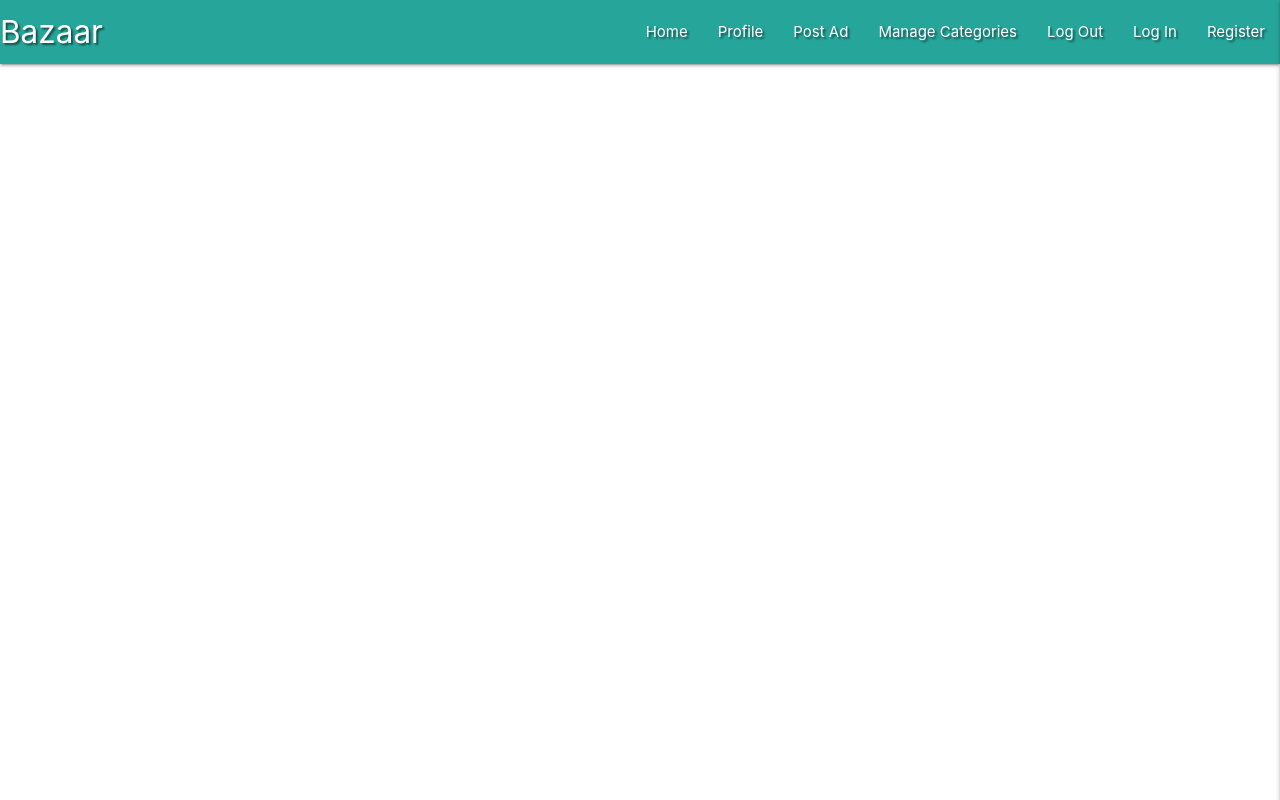
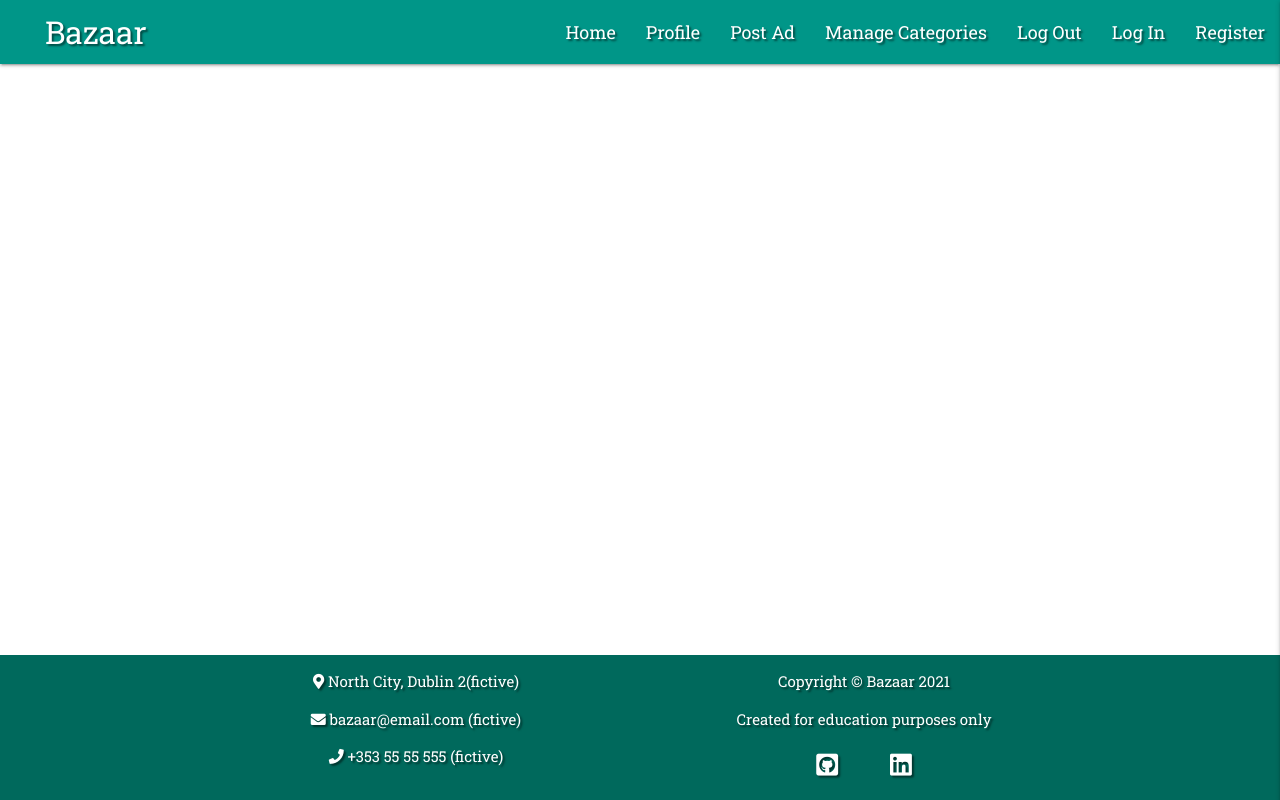
Before and after one commit to Kiran6248/MS3-bazaar, a Flask app: page / in a window 1280 px wide. Run offline with Flask 2, Linux system fonts and the light colour scheme; data that the repository does not hold is empty; some libraries are stand-ins or nearby versions.

Commit message:
Add Footer

```diff
--- a/static/css/style.css
+++ b/static/css/style.css
@@ -1,5 +1,52 @@
 @import url('https://fonts.googleapis.com/css2?family=Roboto+Slab&display=swap');
+
+body {
+    font-family: "Roboto Slab", sans-serif;
+    font-size: 1rem;
+    display: flex;
+    min-height: 100vh;
+    flex-direction: column;
+}
+
+main {
+    flex: 1 0 auto;
+}
 
 .text-shadow {
     text-shadow: 2px 2px 2px rgba(0,0,0,0.5);
 }
+
+/*------------------------------------------------navbar*/
+
+nav ul li a {
+    font-size: 1.2rem;
+}
+
+/*------------------------------------------------footer*/
+.page-footer {
+    padding-top: 0px !important;
+}
+
+.page-footer .row {
+    margin-bottom: 0px !important;
+}
+.page-footer li {
+    display: inline;
+    margin: 15px;
+}
+
+.page-footer li a i {
+    width: 40px;
+    height: 40px;
+    font-size: 25px;
+    color: #fff;
+    text-align: center;
+    line-height: 40px;
+}
+
+/*------------------------------------------------media query*/
+@media (min-width: 992px){
+    .brand-logo {
+        margin-left: 3rem;
+    }
+}
--- a/static/js/script.js
+++ b/static/js/script.js
@@ -1,3 +1,11 @@
 $(document).ready(function(){
     $(".sidenav").sidenav({edge: "right"});
   });
+
+// -------------------------------------------------------------------- footer copyright
+function copyrightYear() {
+    var d = new Date();
+    var y = d.getFullYear();
+    document.getElementById("copyright").innerHTML = y;
+}
+copyrightYear();
--- a/templates/base.html
+++ b/templates/base.html
@@ -16,7 +16,7 @@
     <header>
         <!--navbar is referred from the mini project in backend development-->
         <!--top navbar-->
-        <nav class="nav-extended text-shadow teal lighten-1">
+        <nav class="nav-extended text-shadow teal">
             <div class="nav-wrapper">
                 <a href="{{ url_for('get_ads') }}" class="brand-logo">Bazaar</a>
                 <a href="#" data-target="mobile-demo" class="sidenav-trigger right"><i class="fas fa-bars"></i></a>
@@ -34,7 +34,7 @@
 
         <!--mobile sidenav-->
         <ul class="sidenav" id="mobile-demo">
-            <li><h4 class="center-align teal-text text-lighten-1">Bazaar</h4></li>
+            <li><h4 class="center-align teal-text text-darken-1">Bazaar</h4></li>
             <li><a href="{{ url_for('get_ads') }}">Home</a></li>
             <li><a href="#">Profile</a></li>
             <li><a href="#">Post Ad</a></li>
@@ -45,8 +45,36 @@
         </ul>
     </header>
 
-    {% block content %}
-    {% endblock %}
+    <main>
+        {% block content %}
+        {% endblock %}
+    </main>
+
+    <!--footer-->
+    <!--code for footer is taken from https://materializecss.com/footer.html-->
+    <footer class="page-footer teal darken-3 text-shadow">
+        <div class="container">
+            <div class="row center-align">
+                <div class="col s12 m6">
+                    <p><i class="fas fa-map-marker-alt"></i> North City, Dublin 2(fictive)</p>
+                    <p><i class="fas fa-envelope"></i> bazaar@email.com (fictive)</p>
+                    <p><i class="fas fa-phone"></i> +353 55 55 555 (fictive)</p>
+                </div>
+                <div class="col s12 m6">
+                    <p class="copyright text-muted">Copyright &copy; Bazaar <span id="copyright"></span></p>
+                    <p>Created for education purposes only</p>
+                    <ul>
+                        <li><a target="_blank" href="https://github.com/Kiran6248"><i class="fab fa-github-square"
+                                    aria-hidden="true"></i>
+                                <span class="sr-only">GitHub</span></a></li>
+                        <li><a target="_blank" href="https://www.linkedin.com/in/kiran-kumari-satyarthy-44293738/"><i
+                                    class="fab fa-linkedin" aria-hidden="true"></i>
+                                <span class="sr-only">GitHub</span></a></li>
+                    </ul>
+                </div>
+            </div>
+        </div>
+    </footer>
 
     <script src="https://code.jquery.com/jquery-3.6.0.min.js" integrity="sha256-/xUj+3OJU5yExlq6GSYGSHk7tPXikynS7ogEvDej/m4=" crossorigin="anonymous"></script>
     <script src="https://cdnjs.cloudflare.com/ajax/libs/materialize/1.0.0/js/materialize.min.js"></script>
```
